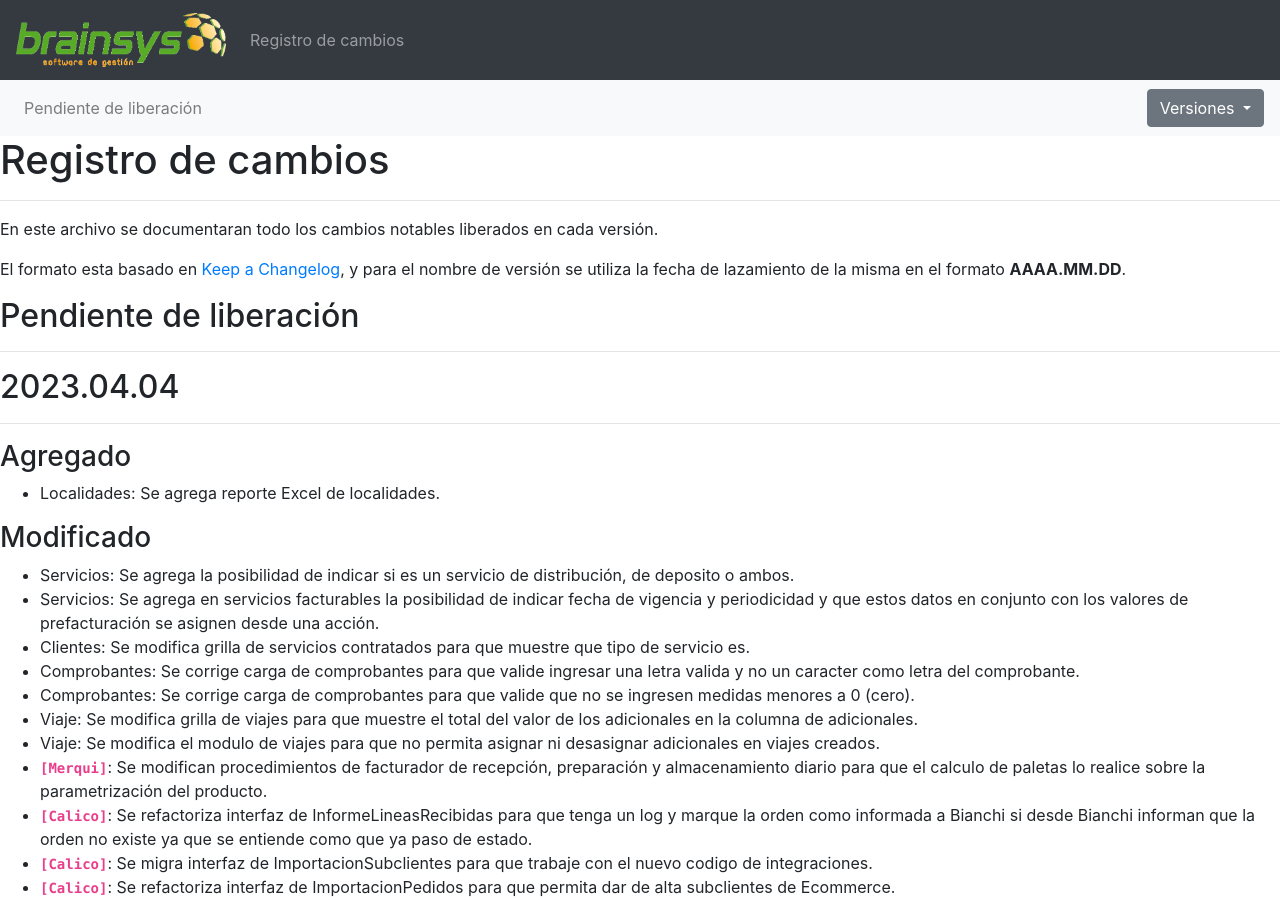
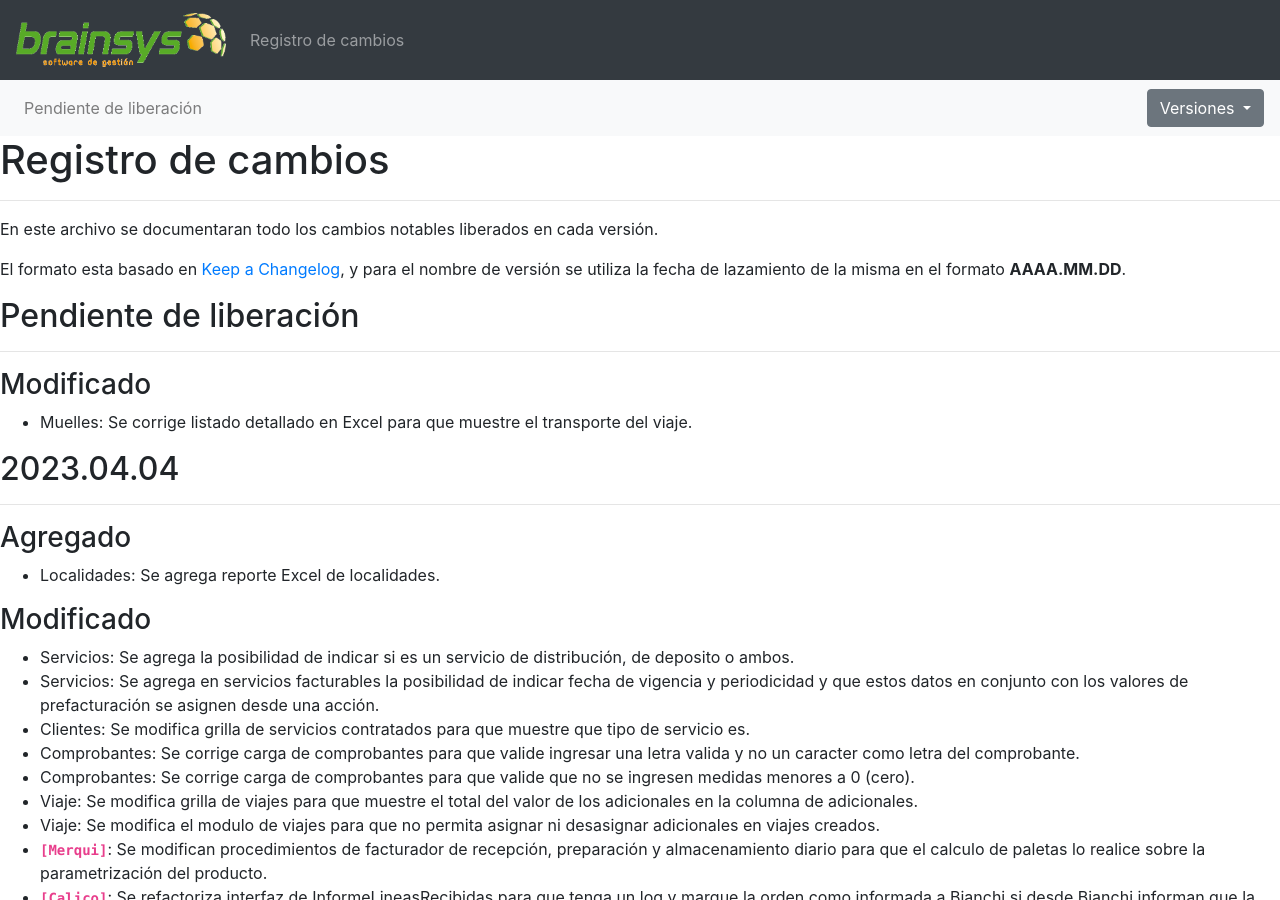
Before and after one commit to brainsys-arsaad/versionado, a Jekyll site: the page built from registro-cambios.markdown, in a window 1280 px wide and 900 px high. Built offline with Jekyll 4.4.1, drawn with Linux system fonts in a browser that asks for light colours.

Commit message:
Update registro-cambios.markdown

```diff
--- a/registro-cambios.markdown
+++ b/registro-cambios.markdown
@@ -89,6 +89,9 @@ El formato esta basado en [Keep a Changelog](https://keepachangelog.com/es-ES/1.
 
 ## Pendiente de liberación
 ---
+
+### Modificado
+- Muelles: Se corrige listado detallado en Excel para que muestre el transporte del viaje.
 
 ## 2023.04.04
 ---
```
